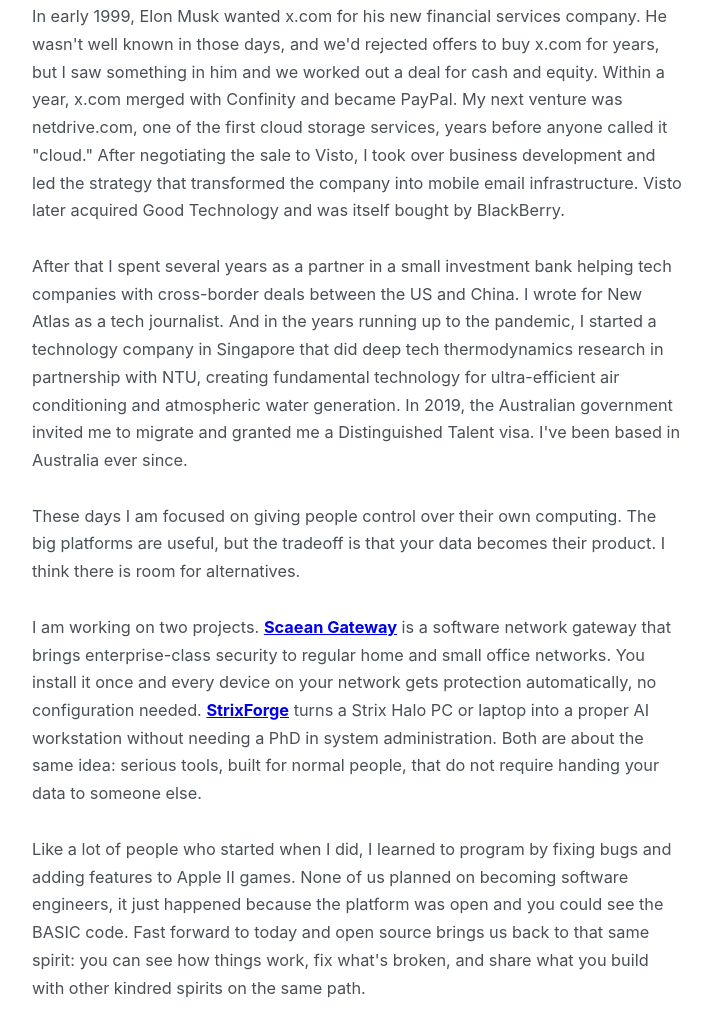
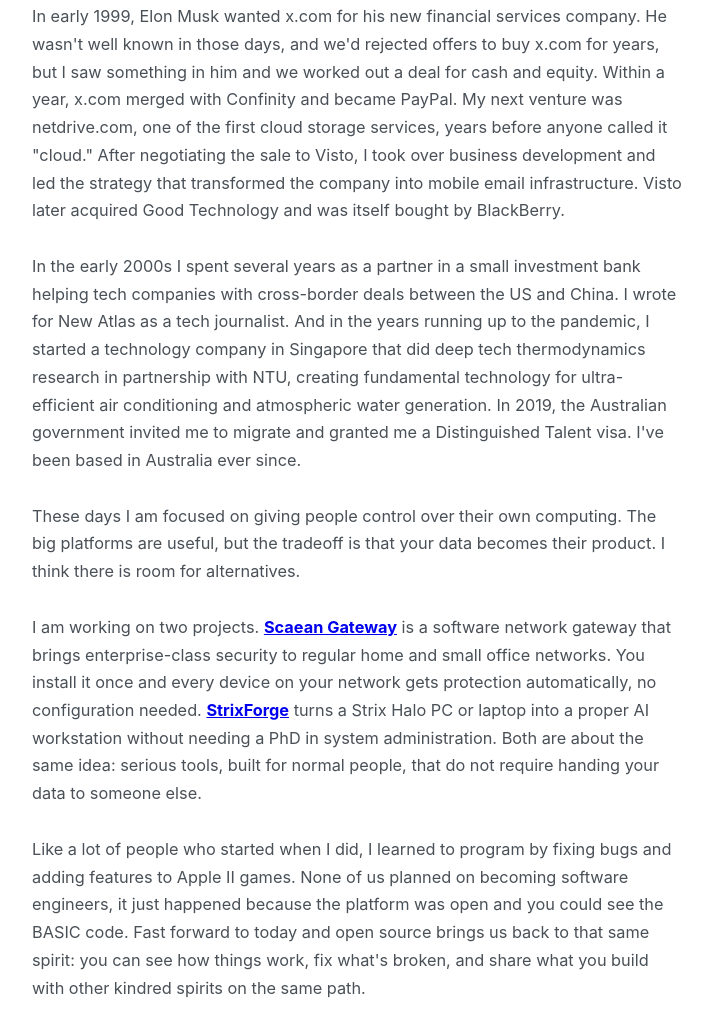
Before and after one commit to daveweinstein1/daveweinstein1.github.io, a plain HTML site: page index.html in a window 1280 px wide. Shown: the part 830-1865 px from the top of the page, without its empty margins (283-995 px from the left). Drawn offline with Linux system fonts and the light colour scheme.

Commit message:
Change 'After that' to 'In the early 2000s'

```diff
--- a/index.html
+++ b/index.html
@@ -295,7 +295,8 @@
             </p>
 
             <p class="prose">
-                After that I spent several years as a partner in a small investment bank helping tech companies with
+                In the early 2000s I spent several years as a partner in a small investment bank helping tech companies
+                with
                 cross-border deals between the US and China. I wrote for New Atlas as a tech journalist. And in the
                 years running up to the pandemic, I started a technology company in Singapore that did deep tech
                 thermodynamics research in partnership with NTU, creating fundamental technology for ultra-efficient air
```
